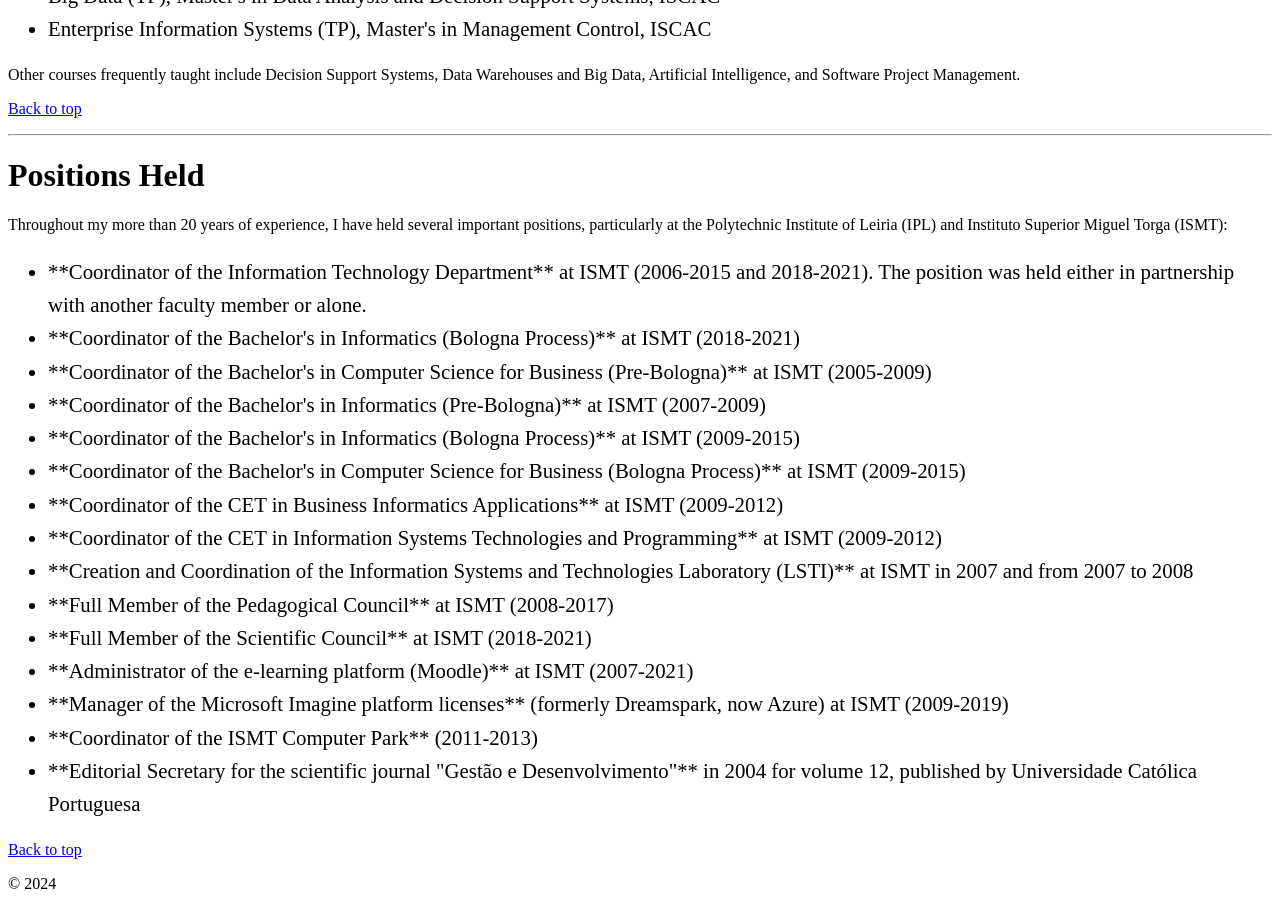
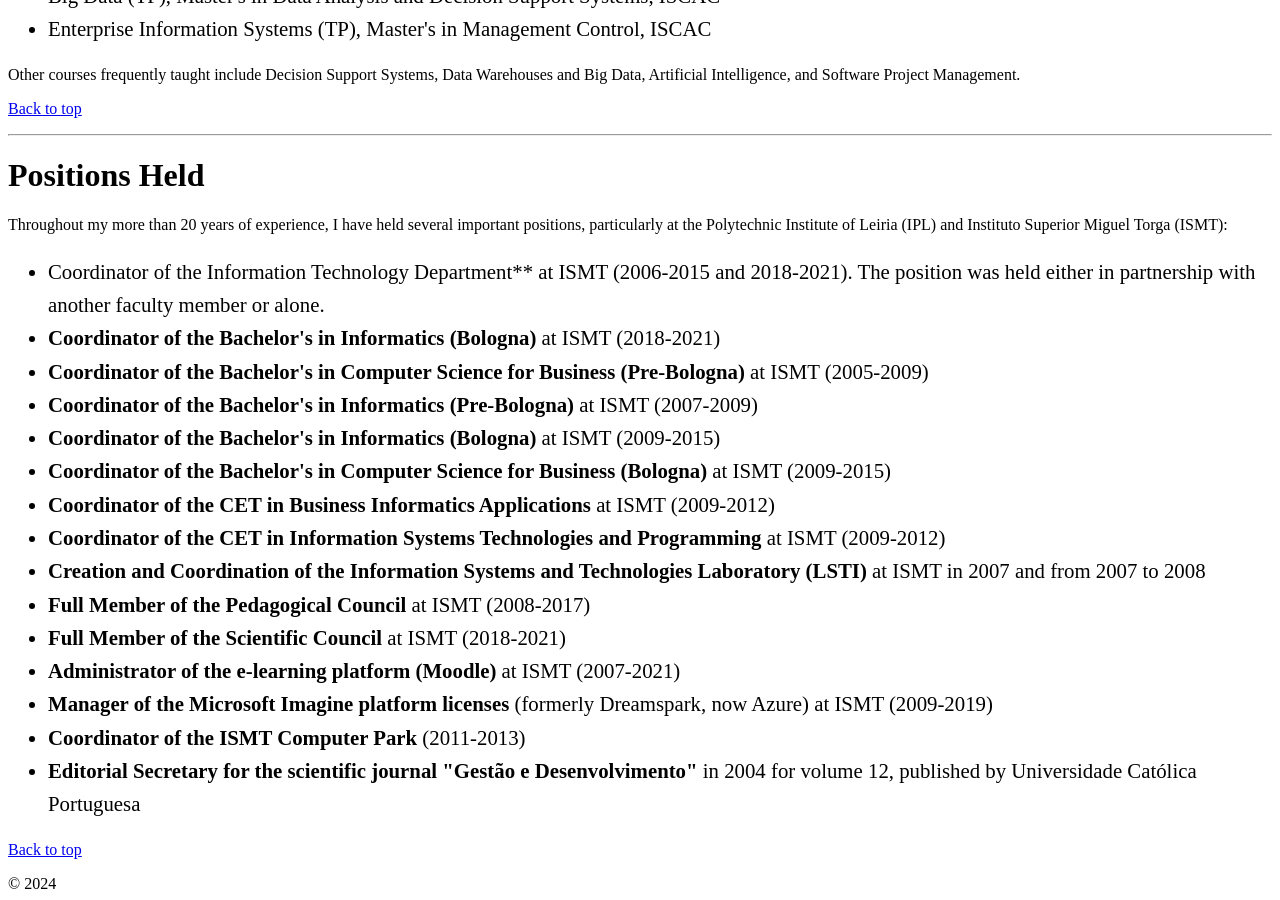
Before and after one commit to rsmal-ipl/SRSMAL, a Jekyll site: the page built from pages/teaching.md, in a window 1280 px wide and 900 px high, scrolled down 1780 px. Built offline with Jekyll 4.4.1, drawn with Linux system fonts in a browser that asks for light colours; some of the changed text lies outside the part shown.

Commit message:
Actualizacao Conteudo #01

```diff
--- a/pages/teaching.md
+++ b/pages/teaching.md
@@ -93,7 +93,7 @@ Below are the courses taught in the current year:
   <li>Enterprise Information Systems (TP), Master's in Management Control, ISCAC</li>
 </ul>
 
-Other courses frequently taught include Decision Support Systems, Data Warehouses and Big Data, Artificial Intelligence, and Software Project Management.
+<p>Other courses frequently taught include Decision Support Systems, Data Warehouses and Big Data, Artificial Intelligence, and Software Project Management.</p>
 
 [Back to top](#teaching)
 
@@ -101,24 +101,24 @@ Other courses frequently taught include Decision Support Systems, Data Warehouse
 
 # Positions Held
 
-Throughout my more than 20 years of experience, I have held several important positions, particularly at the Polytechnic Institute of Leiria (IPL) and Instituto Superior Miguel Torga (ISMT):
+<p>Throughout my more than 20 years of experience, I have held several important positions, particularly at the Polytechnic Institute of Leiria (IPL) and Instituto Superior Miguel Torga (ISMT):</p>
 
 <ul class="my-list">
-  <li>**Coordinator of the Information Technology Department** at ISMT (2006-2015 and 2018-2021). The position was held either in partnership with another faculty member or alone.</li>
-  <li>**Coordinator of the Bachelor's in Informatics (Bologna Process)** at ISMT (2018-2021)</li>
-  <li>**Coordinator of the Bachelor's in Computer Science for Business (Pre-Bologna)** at ISMT (2005-2009)</li>
-  <li>**Coordinator of the Bachelor's in Informatics (Pre-Bologna)** at ISMT (2007-2009)</li>
-  <li>**Coordinator of the Bachelor's in Informatics (Bologna Process)** at ISMT (2009-2015)</li>
-  <li>**Coordinator of the Bachelor's in Computer Science for Business (Bologna Process)** at ISMT (2009-2015)</li>
-  <li>**Coordinator of the CET in Business Informatics Applications** at ISMT (2009-2012)</li>
-  <li>**Coordinator of the CET in Information Systems Technologies and Programming** at ISMT (2009-2012)</li>
-  <li>**Creation and Coordination of the Information Systems and Technologies Laboratory (LSTI)** at ISMT in 2007 and from 2007 to 2008</li>
-  <li>**Full Member of the Pedagogical Council** at ISMT (2008-2017)</li>
-  <li>**Full Member of the Scientific Council** at ISMT (2018-2021)</li>
-  <li>**Administrator of the e-learning platform (Moodle)** at ISMT (2007-2021)</li>
-  <li>**Manager of the Microsoft Imagine platform licenses** (formerly Dreamspark, now Azure) at ISMT (2009-2019)</li>
-  <li>**Coordinator of the ISMT Computer Park** (2011-2013)</li>
-  <li>**Editorial Secretary for the scientific journal "Gestão e Desenvolvimento"** in 2004 for volume 12, published by Universidade Católica Portuguesa</li>
+  <li>Coordinator of the Information Technology Department** at ISMT (2006-2015 and 2018-2021). The position was held either in partnership with another faculty member or alone.</li>
+  <li><strong>Coordinator of the Bachelor's in Informatics (Bologna) </strong>at ISMT (2018-2021)</li>
+  <li><strong>Coordinator of the Bachelor's in Computer Science for Business (Pre-Bologna) </strong>at ISMT (2005-2009)</li>
+  <li><strong>Coordinator of the Bachelor's in Informatics (Pre-Bologna) </strong>at ISMT (2007-2009)</li>
+  <li><strong>Coordinator of the Bachelor's in Informatics (Bologna) </strong>at ISMT (2009-2015)</li>
+  <li><strong>Coordinator of the Bachelor's in Computer Science for Business (Bologna) </strong>at ISMT (2009-2015)</li>
+  <li><strong>Coordinator of the CET in Business Informatics Applications </strong>at ISMT (2009-2012)</li>
+  <li><strong>Coordinator of the CET in Information Systems Technologies and Programming </strong>at ISMT (2009-2012)</li>
+  <li><strong>Creation and Coordination of the Information Systems and Technologies Laboratory (LSTI) </strong>at ISMT in 2007 and from 2007 to 2008</li>
+  <li><strong>Full Member of the Pedagogical Council </strong>at ISMT (2008-2017)</li>
+  <li><strong>Full Member of the Scientific Council </strong>at ISMT (2018-2021)</li>
+  <li><strong>Administrator of the e-learning platform (Moodle) </strong>at ISMT (2007-2021)</li>
+  <li><strong>Manager of the Microsoft Imagine platform licenses </strong>(formerly Dreamspark, now Azure) at ISMT (2009-2019)</li>
+  <li><strong>Coordinator of the ISMT Computer Park </strong>(2011-2013)</li>
+  <li><strong>Editorial Secretary for the scientific journal "Gestão e Desenvolvimento" </strong>in 2004 for volume 12, published by Universidade Católica Portuguesa</li>
 </ul>
 
 [Back to top](#teaching)
```
Also changed, not shown: other parts of pages/teaching.md (+4 -4 lines), index.md (+1 -1 lines).
